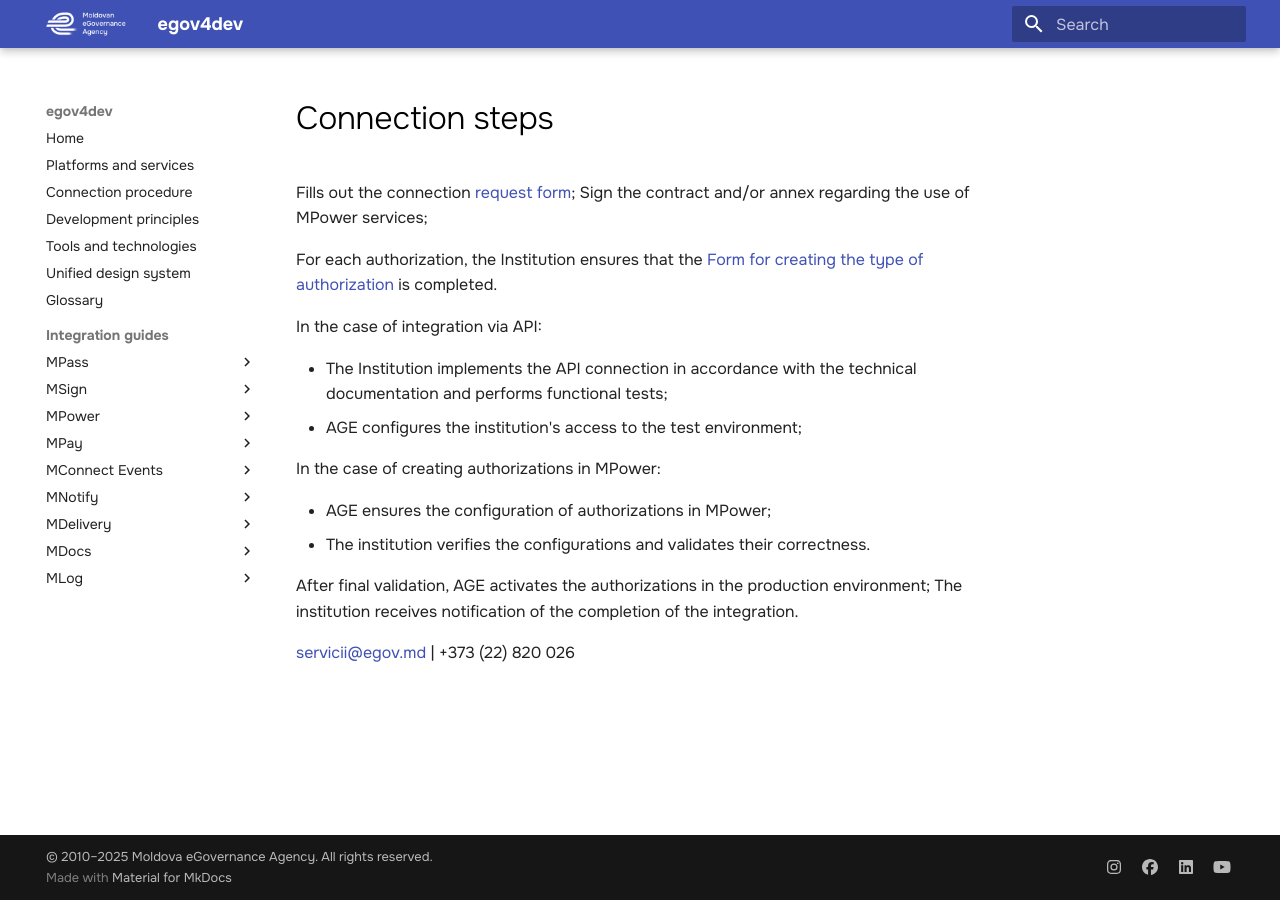
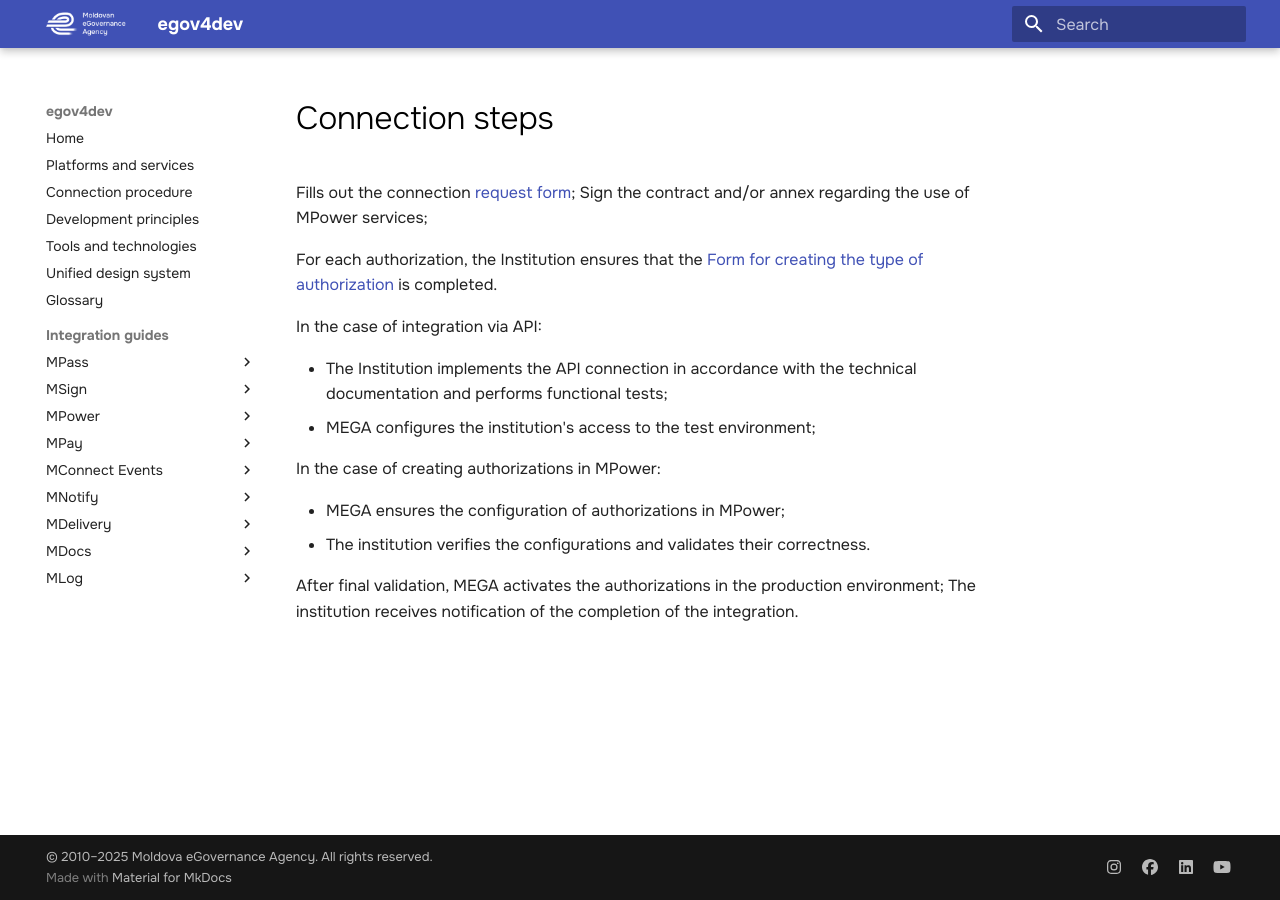
Before and after one commit to egov-moldova/egov4dev, an MkDocs documentation site: the page built from docs/guides/mpower/process.md, in a window 1280 px wide. Built offline with MkDocs 1.6.1 and Material for MkDocs 9.7.7, drawn with Linux system fonts in a browser that asks for light colours.

Commit message:
Update process.md

```diff
--- a/docs/guides/mpower/process.md
+++ b/docs/guides/mpower/process.md
@@ -6,14 +6,12 @@
 In the case of integration via API:
 
   - The Institution implements the API connection in accordance with the technical documentation and performs functional tests;
-  - AGE configures the institution's access to the test environment;
+  - MEGA configures the institution's access to the test environment;
 
 In the case of creating authorizations in MPower:
 
-  - AGE ensures the configuration of authorizations in MPower;
+  - MEGA ensures the configuration of authorizations in MPower;
   - The institution verifies the configurations and validates their correctness.
 
-After final validation, AGE activates the authorizations in the production environment;
+After final validation, MEGA activates the authorizations in the production environment;
 The institution receives notification of the completion of the integration.
-
-[servicii@egov.md](servicii@egov.md) | +373 (22) 820 026
```
